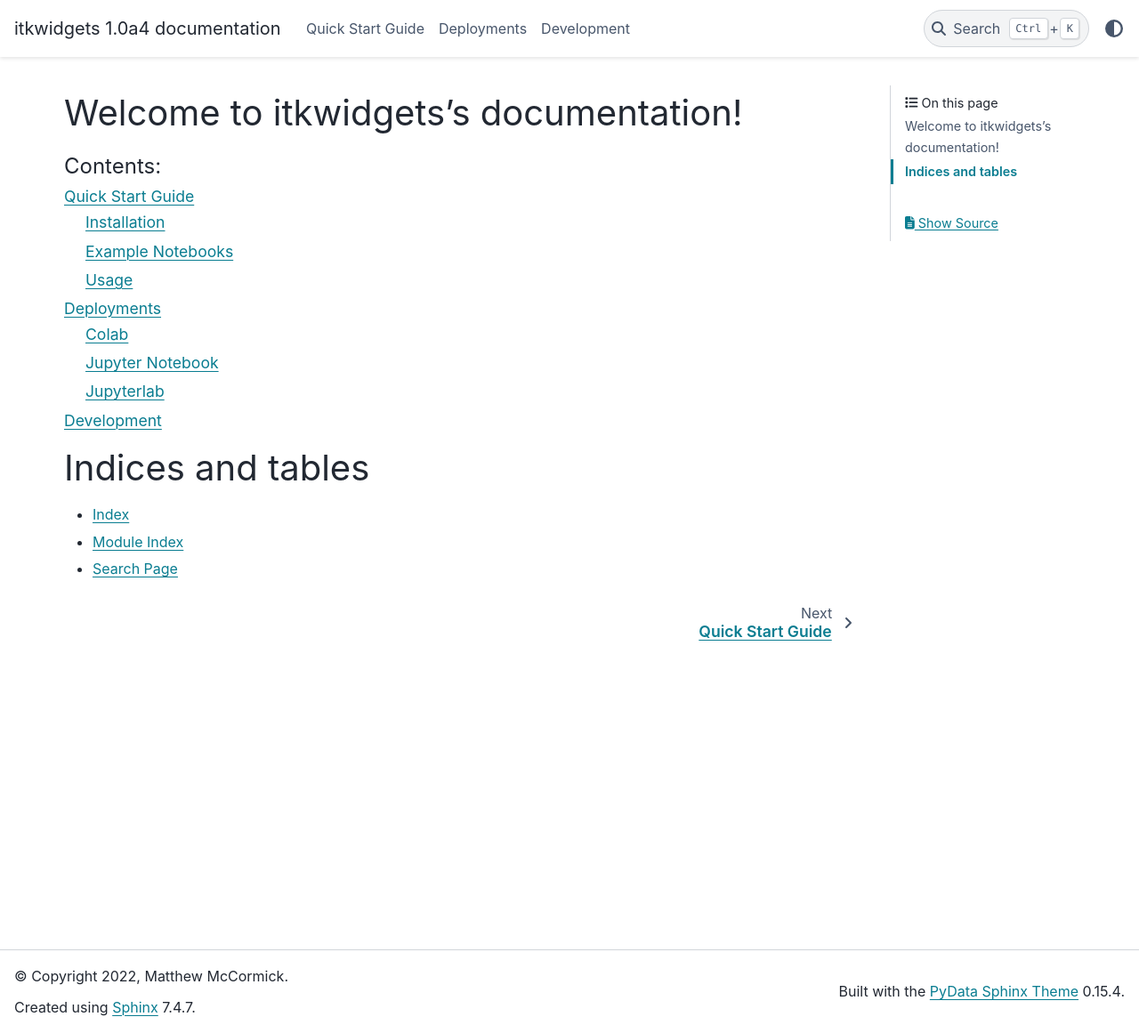
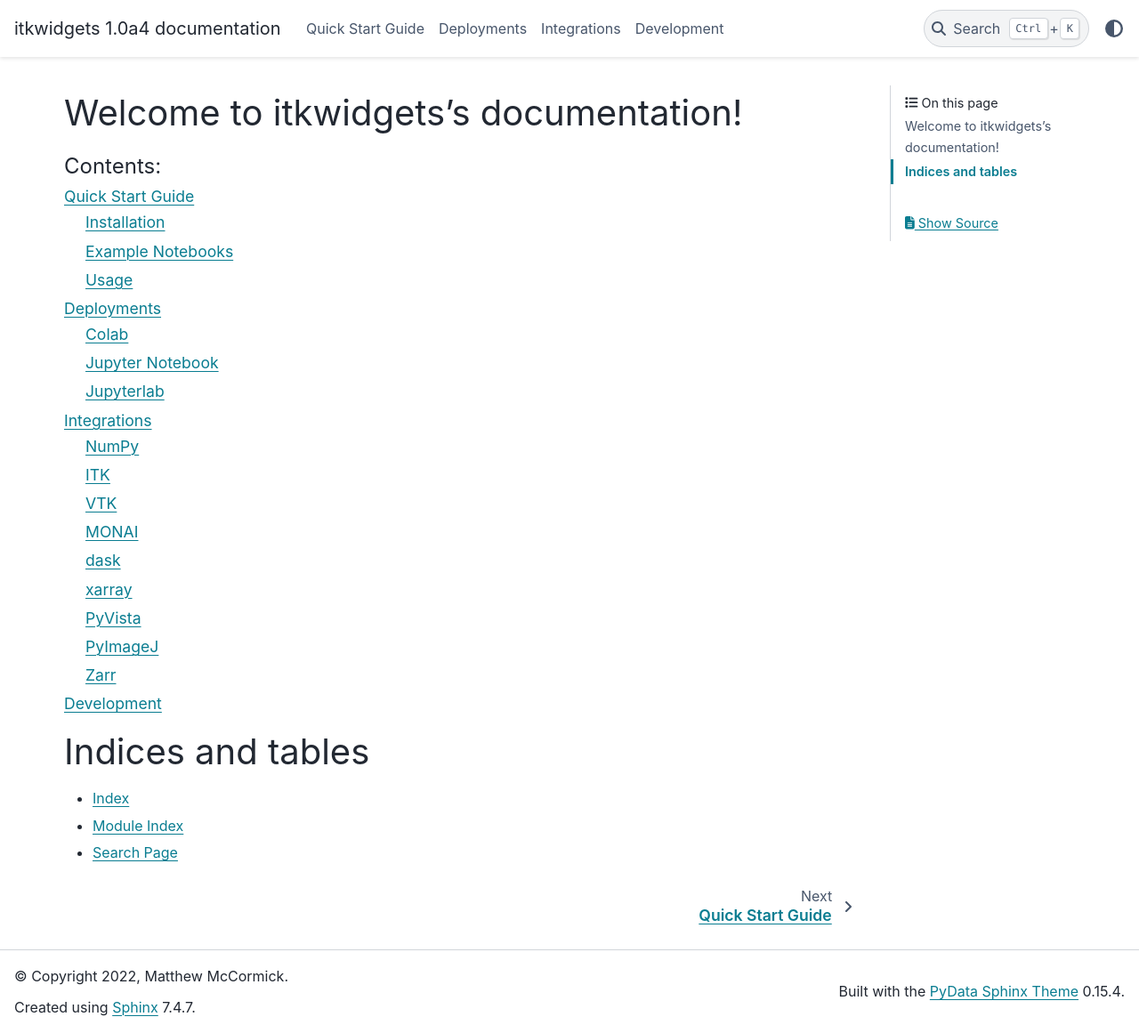
Before and after one commit to InsightSoftwareConsortium/itkwidgets, a Sphinx documentation site: the page built from docs/index.rst, in a window 1280 px wide and 1161 px high. Shown: the whole window at 89% size. Built offline with Sphinx 7.4.7 and the PyData theme 0.15.4, drawn with Linux system fonts in a browser that asks for light colours; part of the change alters nothing that is shown.

Commit message:
DOCS: Add installation reqs and examples for integrations

```diff
--- a/docs/index.rst
+++ b/docs/index.rst
@@ -12,6 +12,7 @@ Welcome to itkwidgets's documentation!
 
    quick_start_guide.rst
    deployments.rst
+   integrations.rst
    development.rst
 
 Indices and tables
--- /dev/null
+++ b/docs/integrations.rst
@@ -0,0 +1,333 @@
+Integrations
+============
+
+NumPy
+-----
+
+Install NumPy:
+
+.. code::
+
+    pip install numpy
+
+Or see the `NumPy docs`_ for advanced installation options.
+
+.. _NumPy docs: https://numpy.org/install/
+
+Use NumPy to build and view your data:
+
+.. code::
+
+    import numpy as np
+    from itkwidgets import view
+
+    number_of_points = 3000
+    gaussian_mean = [0.0, 0.0, 0.0]
+    gaussian_cov = [[1.0, 0.0, 0.0], [0.0, 2.0, 0.0], [0.0, 0.0, 0.5]]
+    point_set = np.random.multivariate_normal(gaussian_mean, gaussian_cov, number_of_points)
+
+    view(point_sets=point_set)
+
+Or check out the `NumPyArrayPointSet`_ example notebook to try it out for
+yourself!
+
+.. _NumPyArrayPointSet: https://colab.research.google.com/github/InsightSoftwareConsortium/itkwidgets/blob/main/examples/NumPyArrayPointSet.ipynb
+
+.. image:: images/numpy.png
+    :alt: NumPy Array Point Set
+    :align: center
+
+ITK
+---
+
+Install ITK:
+
+.. code::
+
+    pip install --pre itk-io
+
+You can use ITK to read in and filter your data before displaying and
+interacting with it with the Viewer.
+
+.. code::
+
+    import os
+    import itk
+    from itkwidgets import view
+    from urllib.request import urlretrieve
+
+    # Download data
+    file_name = '005_32months_T2_RegT1_Reg2Atlas_ManualBrainMask_Stripped.nrrd'
+    if not os.path.exists(file_name):
+        url = 'https://data.kitware.com/api/v1/file/564a5b078d777f7522dbfaa6/download'
+        urlretrieve(url, file_name)
+
+    image = itk.imread(file_name)
+    view(image, rotate=True, gradient_opacity=0.4)
+
+Get started with ITK in the `3DImage`_ notebook. You can also visit the
+`ITK docs`_ for additional examples for getting started.
+
+.. _3DImage: https://colab.research.google.com/github/InsightSoftwareConsortium/itkwidgets/blob/main/examples/integrations/itk/3DImage.ipynb
+.. _ITK docs: https://itkpythonpackage.readthedocs.io/en/latest/Quick_start_guide.html#usage
+
+.. image:: images/itkimage.png
+    :alt: ITK 3D Image
+    :align: center
+
+VTK
+---
+
+Install VTK:
+
+.. code::
+
+    pip install vtk
+
+You can build you own VTK data or read in a file to pass to the Viewer.
+
+.. code::
+
+    import os
+    import vtk
+    from itkwidgets import view
+    from urllib.request import urlretrieve
+
+    # Download data
+    file_name = 'vase.vti'
+    if not os.path.exists(file_name):
+        url = 'https://data.kitware.com/api/v1/file/5a826bdc8d777f0685782960/download'
+        urlretrieve(url, file_name)
+
+    reader = vtk.vtkXMLImageDataReader()
+    reader.SetFileName(file_name)
+    reader.Update()
+    vtk_image = reader.GetOutput()
+
+    viewer = view(vtk_image)
+
+Please be sure to check out the extensive list of `Python VTK examples`_ that
+are available for the majority of the available VTK classes, or jump right in
+with the `vtkImageData`_ or `vtkPolyDataPointSet`_ example notebooks.
+
+.. _Python VTK Examples: https://kitware.github.io/vtk-examples/site/Python/
+.. _vtkImageData: https://colab.research.google.com/github/InsightSoftwareConsortium/itkwidgets/blob/main/examples/integrations/vtk/vtkImageData.ipynb
+.. _vtkPolyDataPointSet: https://colab.research.google.com/github/InsightSoftwareConsortium/itkwidgets/blob/main/examples/integrations/vtk/vtkPolyDataPointSet.ipynb
+
+.. image:: images/vtkpolydata.png
+    :alt: vtkPolyData as a Point Set
+    :align: center
+
+MONAI
+-----
+
+MONAI is a PyTorch-based, open-source framework for deep learning in healthcare
+imaging. Get started by installing MONAI:
+
+.. code::
+
+    pip install monai
+
+By default only the minimal requirements are installed. The extras syntax can
+be used to install optional dependencies. For example,
+
+.. code::
+
+    pip install 'monai[nibabel, skimage]'
+
+For a full list of available options visit the `MONAI docs`_.
+
+.. _MONAI docs: https://docs.monai.io/en/stable/installation.html#installing-the-recommended-dependencies
+
+Check out the `transform_visualization`_ notebook for an example of visualize
+PyTorch tensors.
+
+.. _transform_visualization: https://colab.research.google.com/github/InsightSoftwareConsortium/itkwidgets/blob/main/examples/integrations/MONAI/transform_visualization.ipynb
+
+.. image:: images/monai_pytorch.png
+    :alt: MONAI transformed tensor
+    :align: center
+
+dask
+----
+
+Dask offers options for installation so that you include only as much or little
+as you need:
+
+.. code::
+
+    pip install "dask[complete]"    # Install everything
+    pip install dask                # Install only core parts of dask
+    pip install "dask[array]"       # Install requirements for dask array
+    pip install "dask[dataframe]"   # Install requirements for dask dataframe
+
+See the `full documentation`_ for additional dependency sets and installation
+options.
+
+.. _full documentation: https://docs.dask.org/en/stable/install.html#dask-installation
+
+You can read in and visualize a dask array in just a few lines of code:
+
+.. code::
+
+    import os
+    import zipfile
+    import dask.array.image
+    from itkwidgets import view
+    from urllib.request import urlretrieve
+
+    # Download data
+    file_name = 'emdata_janelia_822252.zip'
+    if not os.path.exists(file_name):
+        url = 'https://data.kitware.com/api/v1/file/5bf232498d777f2179b18acc/download'
+        urlretrieve(url, file_name)
+    with zipfile.ZipFile(file_name, 'r') as zip_ref:
+        zip_ref.extractall()
+
+    stack = dask.array.image.imread('emdata_janelia_822252/*')
+
+    view(stack, shadow=False, gradient_opacity=0.4, ui_collapsed=True)
+
+Try it yourself in the `DaskArray`_ notebook.
+
+.. _DaskArray: https://colab.research.google.com/github/InsightSoftwareConsortium/itkwidgets/blob/main/examples/integrations/dask/DaskArray.ipynb
+
+.. image:: images/dask_stack.png
+    :alt: Dask stack
+    :align: center
+.. image:: images/dask.png
+    :alt: Dask data
+    :align: center
+
+xarray
+------
+
+Xarray uses labels (dimensions, coordinates and attributes) on top of raw data
+to provide a powerful, concise interface with operations like
+
+.. code::
+
+    x.sum('time')
+
+Xarray has a few required dependencies that must be installed as well:
+
+.. code::
+
+    pip install numpy     # 1.18 or later
+    pip install packaging # 20.0 or later
+    pip install pandas    # 1.1 or later
+    pip install xarray
+
+Build your own xarray DataArray or Dataset or check out `xarray-data`_ for sample
+data to visualize.
+
+.. _xarray-data: https://github.com/pydata/xarray-data
+
+.. code::
+
+    import numpy as np
+    import xarray as xr
+    from itkwidgets import view
+
+    ds = xr.tutorial.open_dataset("ROMS_example.nc", chunks={"ocean_time": 1})
+
+    view(ds.zeta, ui_collapsed=False, cmap="Asymmtrical Earth Tones (6_21b)", sample_distance=0)
+
+.. image:: images/xarray.png
+    :alt: xarray ROMS example data
+    :align: center
+
+The `DataArray`_ notebook provides an example using the ROMS_example provided
+by xarray-data.
+
+.. _DataArray: https://colab.research.google.com/github/InsightSoftwareConsortium/itkwidgets/blob/main/examples/integrations/xarray/DataArray.ipynb
+
+.. image:: images/xarray2.png
+    :alt: xarray ROMS example data
+    :align: center
+
+PyVista
+-------
+PyVista is Pythonic VTK, providing mesh data structures and filtering methods
+for spatial datasets and is easy to install and get started with:
+
+.. code::
+
+    pip install pyvista
+
+The `Core API`_ provides an overview of the supported data types and the
+`examples`_ module provides a nice selection of sample data that you can use
+to get started.
+
+.. _Core API: https://docs.pyvista.org/api/core/index.html
+.. _examples: https://docs.pyvista.org/api/examples/_autosummary/pyvista.examples.examples.html#module-pyvista.examples.examples
+
+The `UniformGrid`_ and `LiDAR`_ notebooks demonstrate PyVista data being
+visualized with the Viewer.
+
+.. _UniformGrid: https://colab.research.google.com/github/InsightSoftwareConsortium/itkwidgets/blob/main/examples/integrations/PyVista/UniformGrid.ipynb
+.. _LiDAR: https://colab.research.google.com/github/InsightSoftwareConsortium/itkwidgets/blob/main/examples/integrations/PyVista/LiDAR.ipynb
+
+.. image:: images/pyvista.png
+    :alt: PyVista LiDAR point set
+    :align: center
+
+PyImageJ
+--------
+
+PyImageJ provides a set of wrapper functions for integration between ImageJ2
+and Python and the simplest way to install PyImageJ is with Conda because if
+you use pip you will need to manage the OpenJDK and Maven dependencies
+separately. See the `Conda docs`_ for installation on your system or follow
+PyImageJ's suggestion of using Mamba (`install Mambaforge`_).
+
+.. _Conda docs: https://docs.conda.io/projects/conda/en/latest/user-guide/install/index.html
+.. _install Mambaforge: https://github.com/conda-forge/miniforge#mambaforge
+
+.. code::
+
+    mamba create -n pyimagej pyimagej openjdk=8
+
+For more detatiled installation instructions and alternativate options like pip,
+see the `PyImageJ installation docs`_.
+
+.. _PyImageJ Installation docs: https://github.com/imagej/pyimagej/blob/master/doc/Install.md
+
+Run the ImageJImgLib2 notebook to see how we can load images and apply filters
+before viewing them in the Viewer.
+
+.. image:: images/pyimagej.png
+    :alt: PyImageJ Filtered blood vessels image
+    :align: center
+
+Zarr
+----
+
+Zarr is a format for the storage of chunked, compressed, N-dimensional arrays
+that supports chunking arrays along any dimension, reading or writing arrays
+concurrently from multiple threads or processes, as well as organizing arrays
+into hierarchies via groups.
+
+To install Zarr:
+
+.. code::
+
+    pip install zarr
+
+You can use Zarr to read data stored locally or on S3, as we do in the
+`OME-NGFF-Brainstem-MRI`_ example notebook.
+
+.. _OME-NGFF-Brainstem-MRI: https://colab.research.google.com/github/InsightSoftwareConsortium/itkwidgets/blob/main/examples/integrations/zarr/OME-NGFF-Brainstem-MRI.ipynb
+
+.. code::
+
+    from zarr.storage import FSStore
+
+    fsstore = FSStore('https://dandiarchive.s3.amazonaws.com/zarr/7723d02f-1f71-4553-a7b0-47bda1ae8b42')
+    brainstem = zarr.open_group(fsstore, mode='r')
+
+    view(brainstem)
+
+.. image:: images/zarr.png
+    :alt: Brainstem image from zarr
+    :align: center
```
Also changed, not shown: docs/images/dask.png (added), docs/images/dask_stack.png (added), docs/images/itkimage.png (added), docs/images/monai_pytorch.png (added), docs/images/numpy.png (added), docs/images/pyimagej.png (added), docs/images/pyvista.png (added), docs/images/vtkpolydata.png (added), docs/images/xarray.png (added), docs/images/xarray2.png (added), docs/images/zarr.png (added).
